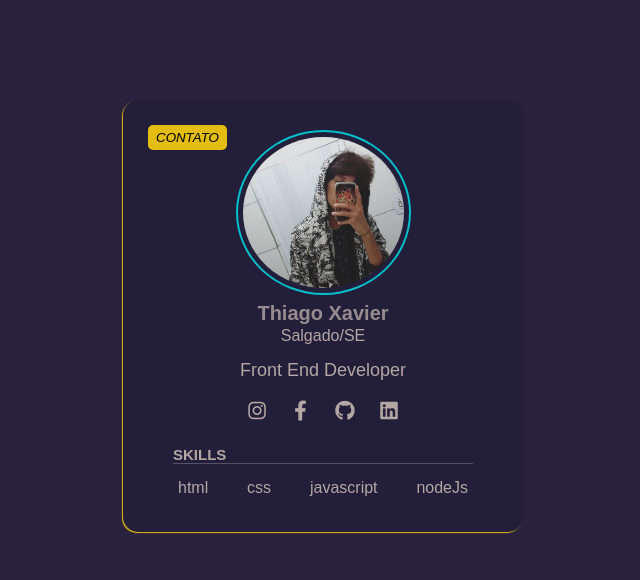
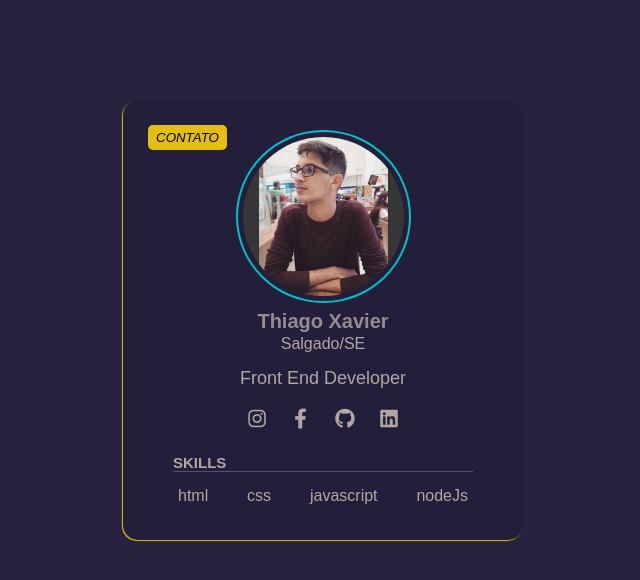
Before and after one commit to ThiagoMob/Profile-Card, a plain HTML site: page index.html in a window 1280 px wide. Shown: the whole page, without its empty margins (317-957 px from the left). Drawn offline with Linux system fonts and the light colour scheme.

Commit message:
Add files via upload

```diff
--- a/index.html
+++ b/index.html
@@ -11,7 +11,7 @@
     <div class="conteiner">
         <a href="https://bit.ly/3w4vk4F" target="_blank"><input type="button" value="contato"></a>
         <div class="img">
-            <img src="img/foto-perfil.jpg" alt="">
+            <img src="img/perfil.jpg" alt="">
             <p>Thiago Xavier</p>
             <span>Salgado/SE</span>
         </div>
```
Also changed, not shown: img/perfil.jpg (added).
